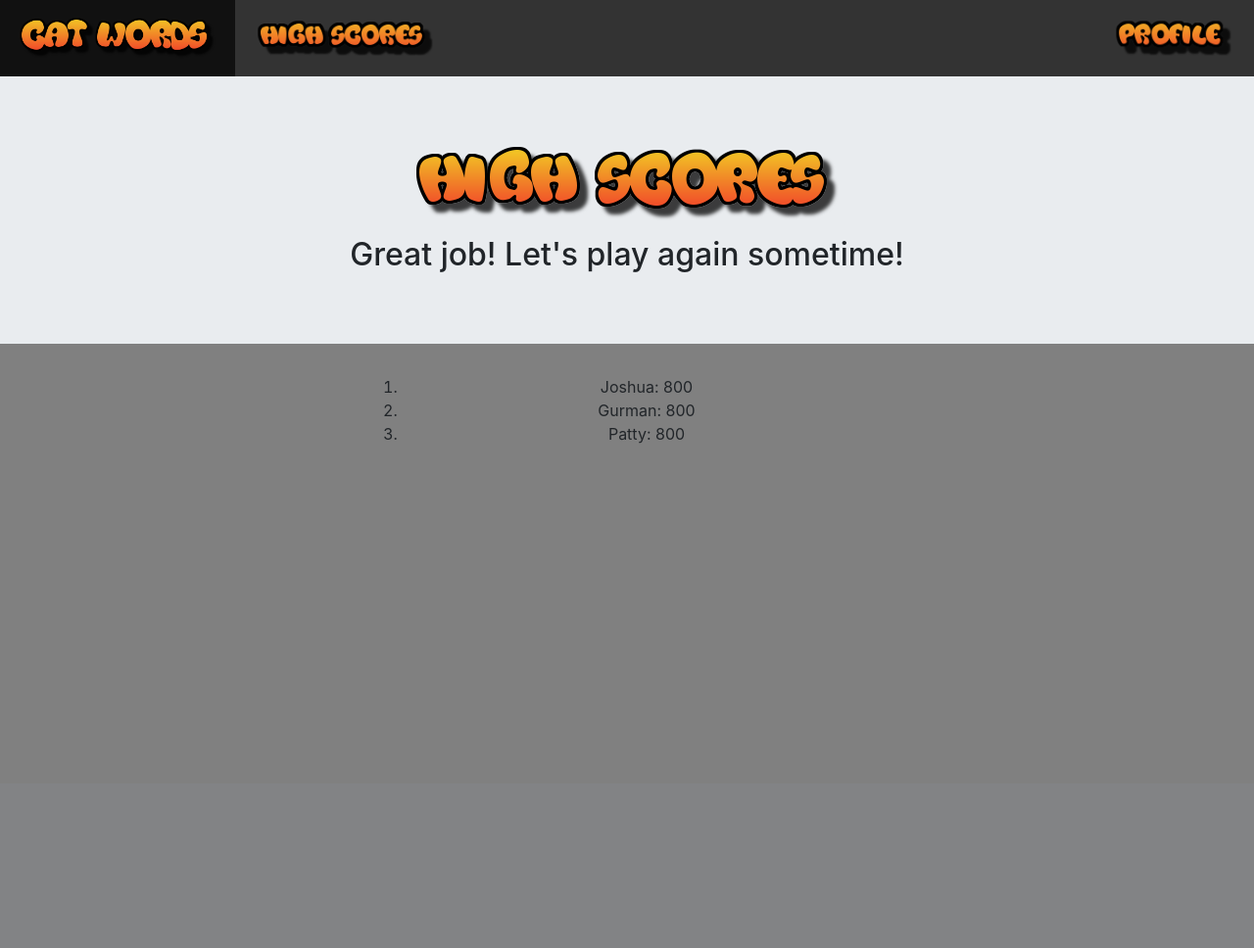
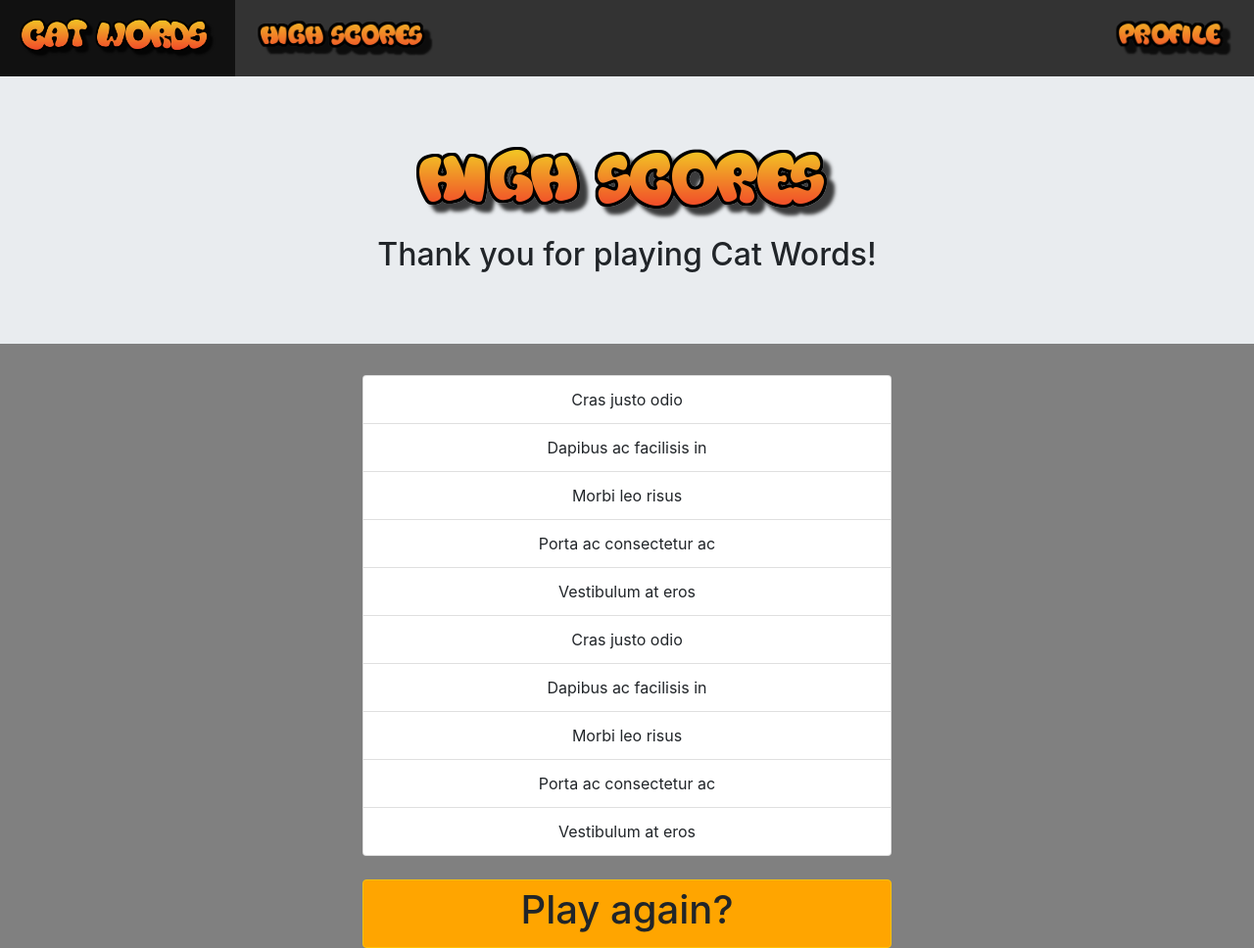
Before and after one commit to jclarkGRC/django-cat-words, a Django app: page /game/scores/ in a window 1280 px wide. Shown: the whole page at 98% size. Before the commit the page ends 453 px from the top, so only its background shows below. Run offline with Django 3.2, Linux system fonts and the light colour scheme; some libraries are stand-ins or nearby versions.

Commit message:
clearing saved words when we leave the page page

```diff
--- a/catWords/settings.py
+++ b/catWords/settings.py
@@ -14,7 +14,6 @@ import os
 
 # Build paths inside the project like this: os.path.join(BASE_DIR, ...)
 BASE_DIR = os.path.dirname(os.path.dirname(os.path.abspath(__file__)))
-
 
 # Quick-start development settings - unsuitable for production
 # See https://docs.djangoproject.com/en/2.2/howto/deployment/checklist/
--- a/game/static/game/style.css
+++ b/game/static/game/style.css
@@ -144,3 +144,12 @@ ul.unstyledList {
   list-style-type: none;
   font-size: 25px;
 }
+
+a {
+    text-decoration: none;
+}
+
+a:hover, a:focus {
+    color: #2A6496;
+    text-decoration: none;
+}
--- a/game/templates/game/scores.html
+++ b/game/templates/game/scores.html
@@ -5,7 +5,7 @@
 <div class="jumbotron jumbotron-fluid">
     <div class="container">
         <h1 class="display-4"><img src="{% static 'game/images/highScores.png' %}"></h1>
-        <h2>Great job! Let's play again sometime!</h2>
+        <h2>Thank you for playing Cat Words!</h2>
     </div>
 </div>
 <div class="container">
@@ -13,11 +13,20 @@
         <div class="col-lg-3">
         </div>
         <div class="col-lg-6">
-            <ol>
-                <li>Joshua: 800</li>
-                <li>Gurman: 800</li>
-                <li>Patty: 800</li>
-            </ol>
+            <ul class="list-group">
+                <li class="list-group-item">Cras justo odio</li>
+                <li class="list-group-item">Dapibus ac facilisis in</li>
+                <li class="list-group-item">Morbi leo risus</li>
+                <li class="list-group-item">Porta ac consectetur ac</li>
+                <li class="list-group-item">Vestibulum at eros</li>
+                <li class="list-group-item">Cras justo odio</li>
+                <li class="list-group-item">Dapibus ac facilisis in</li>
+                <li class="list-group-item">Morbi leo risus</li>
+                <li class="list-group-item">Porta ac consectetur ac</li>
+                <li class="list-group-item">Vestibulum at eros</li>
+            </ul>
+            <br>
+            <a  href="{% url 'game:index' %}"><button id="saveWordButton" type="button" class="btn btn-outline-warning btn-block active"><h1>Play again?</h1></button></a>
         </div>
         <div class="col-lg-3">
         </div>
--- a/game/views.py
+++ b/game/views.py
@@ -6,6 +6,8 @@ from django.views import generic
 from game.models import Category, CurrentCategory, CurrentWord, SavedWord, CurrentScore
 
 # THE INDEX VIEW
+
+
 def index(request):
 	# If a category was chosen, save the category and proceed to the game view
 	if request.method == 'POST':
@@ -16,6 +18,8 @@ def index(request):
 		return redirect('play/', args)
 	# Otherwise display the index view so the user can choose a category
 	else:
+		# Clear saved words list if any exist
+		clearAllSavedWords()
 		# All categories saved in the database
 		category_list = Category.objects.all()
 		return render(request, 'game/index.html', {'category_list': category_list})
@@ -24,6 +28,8 @@ def index(request):
 
 # The saveCurrentCategory function saves the category chosen by the user to be played
 # @params request The http request i.e. GET POST
+
+
 def saveCurrentCategory(request):
 	current_category = CurrentCategory.objects.get()
 	current_category.current_category_text = request.POST['category']
@@ -31,6 +37,8 @@ def saveCurrentCategory(request):
 	return current_category.current_category_text
 
 # THE GAME VIEW
+
+
 def game(request):
 	if request.method == 'POST':
 		# The current category saved in the database
@@ -72,11 +80,15 @@ def game(request):
 # GAME VIEW FUNCTIONS
 
 # The clearAllSavedWords function deletes all saved words from the database
+
+
 def clearAllSavedWords():
 	SavedWord.objects.all().delete()
 
 # The addSavedWord function adds a new word to the list of saved words
 # @params request The http request i.e. GET POST
+
+
 def addSavedWord(request):
 	# Create a saved word object
 	saved_word = SavedWord(saved_word_text=request.POST['current_word'])
@@ -87,6 +99,8 @@ def addSavedWord(request):
 # The saveCurrentWord function takes the users input from the post request
 # and saves it into the database
 # @params request The http request i.e. GET POST
+
+
 def saveCurrentWord(request):
 	# If the current word exists
 	if CurrentWord.objects.get():
@@ -106,6 +120,8 @@ def saveCurrentWord(request):
 
 # The calculateScore function calculates the users score during gameplay
 # @params score  The amount at which the score will increase
+
+
 def calculateScore(score):
 	current_score = CurrentScore.objects.get()
 	# If score is zero reset the score to zero
@@ -125,8 +141,14 @@ def instructions(request):
 	return render(request, 'game/instructions.html')
 
 # THE SCORES VIEW
+
+
 def scores(request):
+	clearAllSavedWords()
 	return render(request, 'game/scores.html')
+
 # THE PROFILE VIEW
+
+
 def profile(request):
 	return render(request, 'game/profile.html')
```
Also changed, not shown: db.sqlite3.
